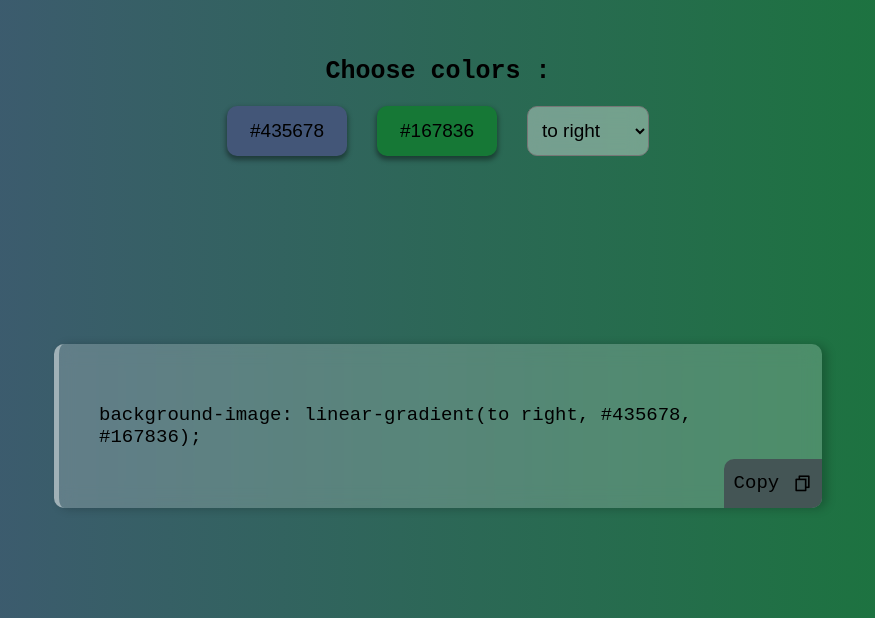
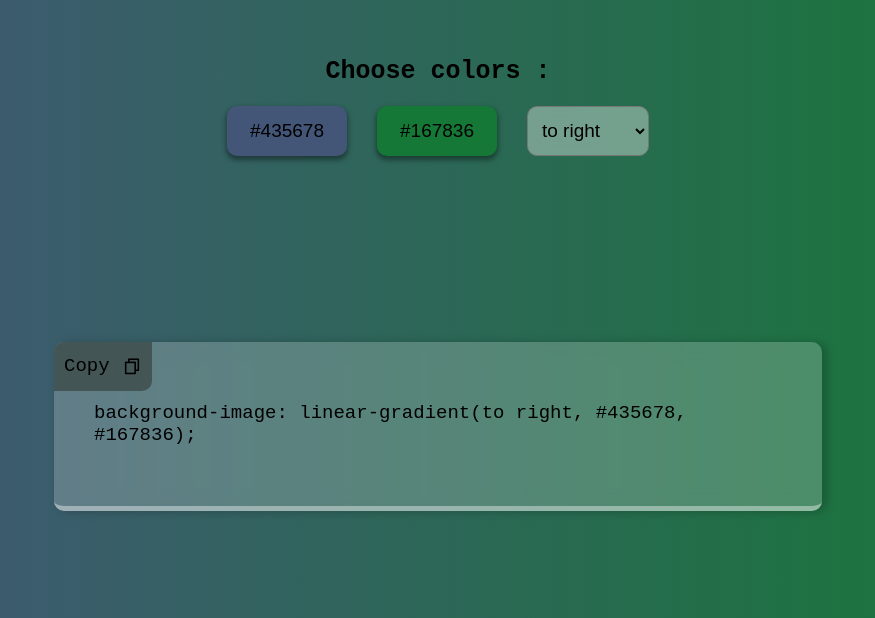
Before and after one commit to vishalpsj/CSS-Gradient, a plain HTML site: page index.html in a window 1280 px wide. Shown: the part 182-800 px from the top of the page, without its empty margins (202-1077 px from the left). Drawn offline with nearby package versions, Linux system fonts and the light colour scheme.

Commit message:
final commit

```diff
--- a/style/style.css
+++ b/style/style.css
@@ -127,7 +127,7 @@ select {
     -moz-border-radius: 10px;
     -ms-border-radius: 10px;
     -o-border-radius: 10px;
-    border-left: 5px solid rgba(255, 255, 255, 0.391);
+    border-bottom: 5px solid rgba(255, 255, 255, 0.391);
     box-shadow: 5px 1px 10px 0px rgba(0, 0, 0, 0.208);
 
 }
@@ -144,8 +144,8 @@ select {
     backdrop-filter: blur(15px);
     position: absolute;
     padding: .5rem 1rem;
-    right: 0;
-    bottom: 0;
+    left: 0;
+    top: 0;
     font-size: 1rem;
     border-top-left-radius: 10px;
     border-bottom-right-radius: 10px;
```
